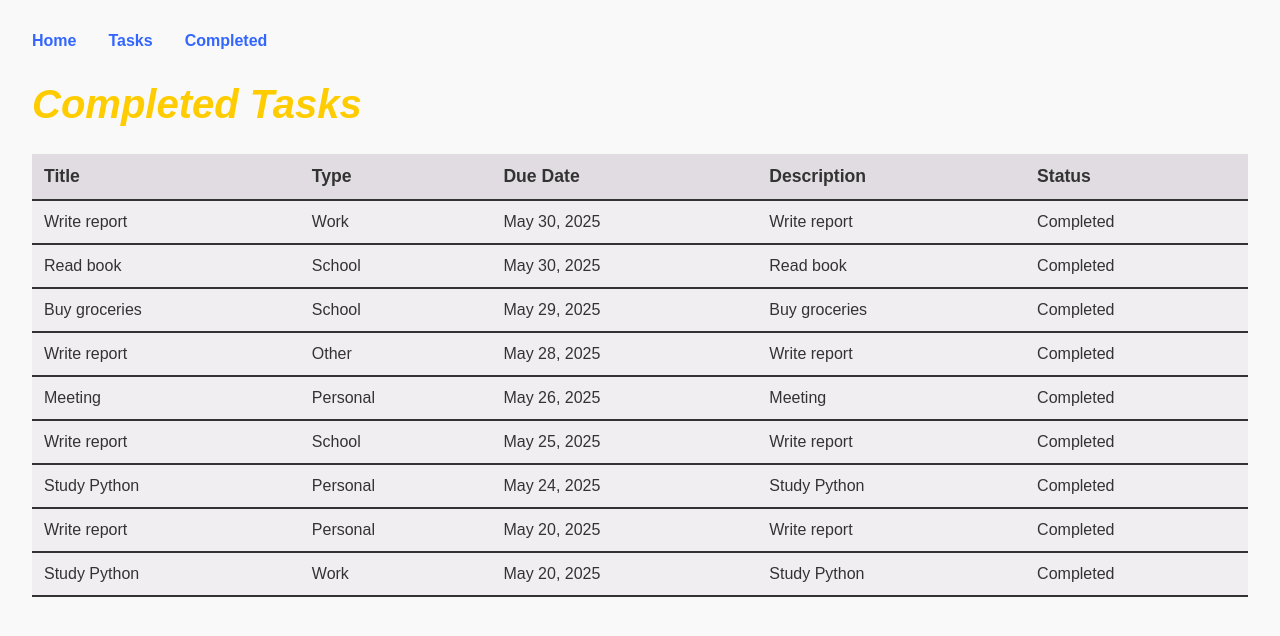
After one commit to s1283/TermProject, a Flask app: page /completed in a window 1280 px wide. The commit adds this page. Shown: the top 636 px of the page. Run offline with Flask 3, Linux system fonts and the light colour scheme.

Commit message:
filter out completed tasks

```diff
--- a/app.py
+++ b/app.py
@@ -18,41 +18,63 @@ app.register_blueprint(api_bp, url_prefix="/api")
 @app.route("/", methods=["GET"])
 def home():
     now = datetime.now()
-    statement = db.select(Task).order_by(Task.due_date).limit(5)
-    completed_statement = db.select(Task).where(
+    top_tasks_stmt = db.select(Task).where(Task.status != "Completed").order_by(Task.due_date).limit(5)
+
+    recent_completed_stmt = db.select(Task).where(
         Task.status == "Completed",
         Task.due_date >= now - timedelta(days=7)
     ).order_by(Task.due_date.desc()).limit(3)
 
-    top_tasks = db.session.execute(statement).scalars().all()
-    recent_completed = db.session.execute(completed_statement).scalars().all()
+    top_tasks = db.session.execute(top_tasks_stmt).scalars().all()
+    recent_completed = db.session.execute(recent_completed_stmt).scalars().all()
+
+    # Update overdue statuses
+    for task in top_tasks:
+        if task.due_date.date() < now.date() and task.status not in ["Completed", "Overdue", "On-Hold"]:
+            task.status = "Overdue"
+    db.session.commit()
 
     return render_template("home.html", tasks=top_tasks, completed_tasks=recent_completed)
 
 @app.route("/tasks", methods=["GET"])
 def view_tasks():
+    now = datetime.now()
     sort_by = request.args.get("sort_by")
     order = request.args.get("order")
     statement = db.select(Task)
 
-    if sort_by and order:
-        valid_fields = {
-            "title": Task.title,
-            "type": Task.type,
-            "due_date": Task.due_date,
-            "description": Task.description,
-            "status": Task.status
-        }
+    valid_fields = {
+        "title": Task.title,
+        "type": Task.type,
+        "due_date": Task.due_date,
+        "description": Task.description,
+        "status": Task.status
+    }
 
-        if sort_by in valid_fields:
-            column = valid_fields[sort_by]
-            if order == "desc":
-                statement = statement.order_by(column.desc())
-            else:
-                statement = statement.order_by(column)
+    if sort_by in valid_fields:
+        column = valid_fields[sort_by]
+        if order == "desc":
+            statement = statement.order_by(column.desc())
+        else:
+            statement = statement.order_by(column)
+    else:
+        statement = statement.order_by(Task.due_date)
 
     tasks = db.session.execute(statement).scalars().all()
-    return render_template("tasks.html", tasks=tasks)
+
+    for task in tasks:
+        if task.due_date.date() < now.date() and task.status not in ["Completed", "Overdue", "On-Hold"]:
+            task.status = "Overdue"
+    db.session.commit()
+
+    active_tasks = [task for task in tasks if task.status != "Completed"]
+    return render_template("tasks.html", tasks=active_tasks)
+
+@app.route("/completed", methods=["GET"])
+def completed_tasks():
+    statement = db.select(Task).where(Task.status == "Completed").order_by(Task.due_date.desc())
+    completed = db.session.execute(statement).scalars().all()
+    return render_template("completed_tasks.html", tasks=completed)
 
 @app.route("/tasks/add", methods=["POST"])
 def add_task():
--- a/manage.py
+++ b/manage.py
@@ -16,7 +16,7 @@ def create_tables():
 def generate_random_tasks():
     titles = ["Buy groceries", "Study Python", "Workout", "Meeting", "Read book", "Write report"]
     types = ["School", "Work", "Personal", "Other"]
-    statuses = ["Incomplete", "On-Hold", "Completed"]
+    statuses = ["Not Started", "On-Hold", "Completed", "In-Progress"]
 
     for _ in range(20):
         title = random.choice(titles)
@@ -49,6 +49,10 @@ if __name__ == "__main__":
             drop_tables()
         elif action == "generate_tasks":
             generate_random_tasks()
+        elif action == "create":
+            drop_tables()
+            create_tables()
+            generate_random_tasks()
         else:
             print("Please provide a command: create_table, drop_tables, generate_tasks")
             sys.exit(1)
--- a/static/style.css
+++ b/static/style.css
@@ -122,3 +122,45 @@ th {
     color: gray;
     font-style: italic;
 }
+
+.overdue {
+  background-color: #ffe6e6;
+  color: #b30000;
+  font-weight: bold;
+}
+
+.onhold {
+  background-color: #fff7cc;
+  color: #665c00;
+}
+
+.inprogress {
+  background-color: #e6ffec;
+  color: #006622;
+}
+
+.notstarted {
+  background-color: #f2f2f2;
+  color: #4d4d4d;
+}
+
+.nav-links {
+  display: flex;
+  align-items: center;
+  gap: 1rem;
+  font-weight: bold;
+}
+
+.nav-links a {
+  color: #3366ff;
+  text-decoration: none;
+}
+
+.nav-links a:hover {
+  text-decoration: underline;
+}
+
+.nav-links span {
+  color: #333;
+  font-weight: normal;
+}
--- a/templates/add_task.html
+++ b/templates/add_task.html
@@ -25,7 +25,9 @@
 
     <label>Status:</label><br>
     <select name="status">
-        <option value="Incomplete">Incomplete</option>
+        <option value="Not Started">Not Started</option>
+        <option value="In-Progress">In Progress</option>
+        <option value="Overdue">Overdue</option>
         <option value="On-Hold">On-Hold</option>
         <option value="Completed">Completed</option>
     </select><br><br>
--- a/templates/base.html
+++ b/templates/base.html
@@ -6,12 +6,12 @@
 </head>
 <body>
     <header>
-        <nav>
-            <a href="{{ url_for('home') }}">Home</a> |
+        <nav class="nav-links">
+            <a href="{{ url_for('home') }}">Home</a>
             <a href="{{ url_for('view_tasks') }}">Tasks</a>
+            <a href="{{ url_for('completed_tasks') }}">Completed</a>
         </nav>
     </header>
-
     <main>
         {% block main %}{% endblock %}
     </main>
--- /dev/null
+++ b/templates/completed_tasks.html
@@ -0,0 +1,30 @@
+{% extends "base.html" %}
+
+{% block title %}Completed Tasks{% endblock %}
+
+{% block main %}
+<h1>Completed Tasks</h1>
+
+<table>
+  <thead>
+    <tr>
+      <th>Title</th>
+      <th>Type</th>
+      <th>Due Date</th>
+      <th>Description</th>
+      <th>Status</th>
+    </tr>
+  </thead>
+  <tbody>
+    {% for task in tasks %}
+    <tr>
+      <td>{{ task.title }}</td>
+      <td>{{ task.type }}</td>
+      <td>{{ task.due_date.strftime('%b %d, %Y') }}</td>
+      <td>{{ task.description or 'No description' }}</td>
+      <td>{{ task.status }}</td>
+    </tr>
+    {% endfor %}
+  </tbody>
+</table>
+{% endblock %}
--- a/templates/edit_task.html
+++ b/templates/edit_task.html
@@ -24,7 +24,7 @@
 
     <label>Status:</label><br>
     <select name="status">
-        {% for option in ['Pending', 'Completed', 'In progress', 'Not Started'] %}
+        {% for option in ['Not Started', 'In-Progress', 'Overdue', 'On-Hold', 'Completed'] %}
         <option value="{{ option }}" {% if task.status == option %}selected{% endif %}>{{ option }}</option>
         {% endfor %}
     </select><br><br>
```
Also changed, not shown: templates/tasks.html (+6 -1 lines), assignments.db.
